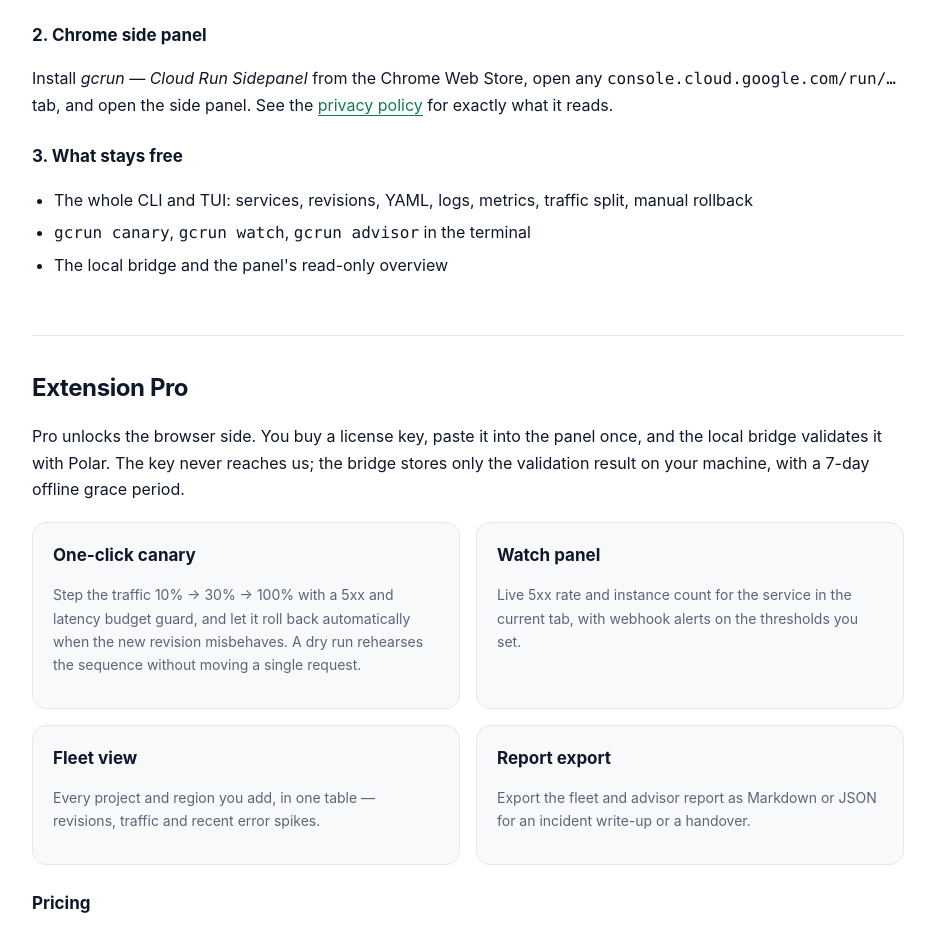
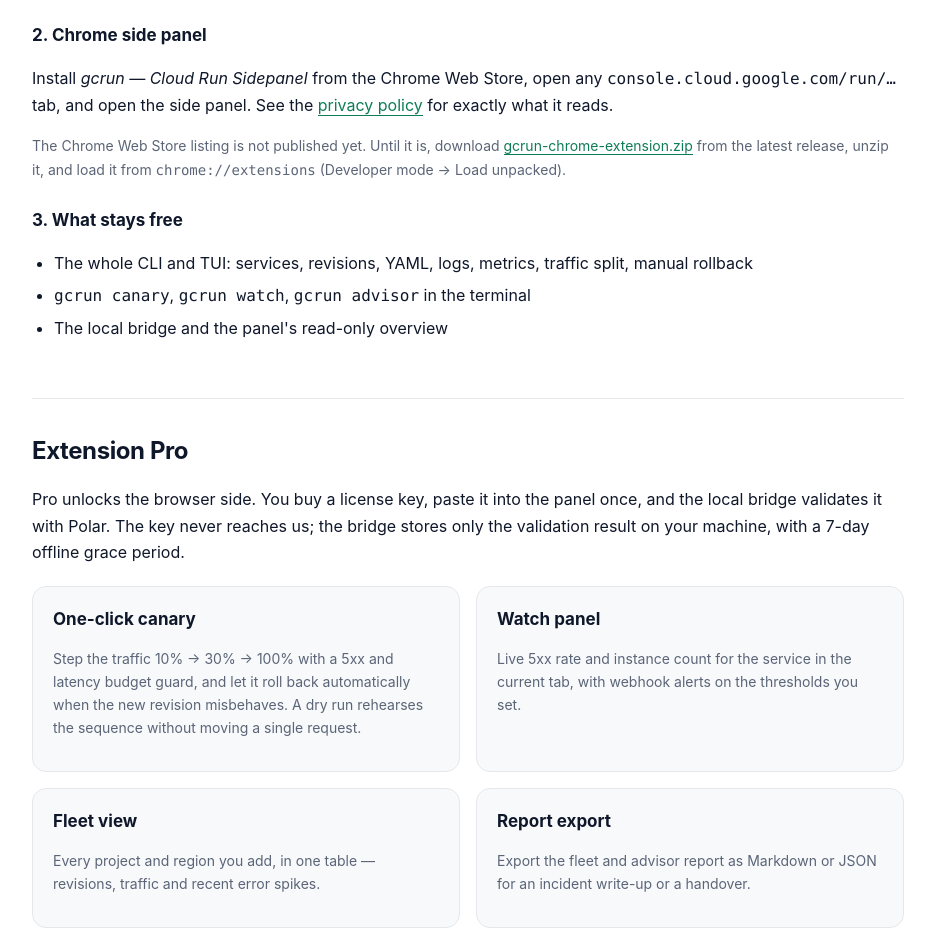
Before and after one commit to zitrocy/gcrun-releases, a plain HTML site: page index.html in a window 1280 px wide. Shown: the part 945-1879 px from the top of the page, without its empty margins (172-1107 px from the left). Drawn offline with Linux system fonts and the light colour scheme.

Commit message:
docs: note manual extension install until store listing is live

```diff
--- a/index.html
+++ b/index.html
@@ -89,6 +89,10 @@ gcrun serve            # local bridge the Chrome side panel talks to (127.0.0.1:
     <p>Install <em>gcrun — Cloud Run Sidepanel</em> from the Chrome Web Store, open any
       <code>console.cloud.google.com/run/…</code> tab, and open the side panel. See the
       <a href="privacy.html">privacy policy</a> for exactly what it reads.</p>
+    <p class="small">The Chrome Web Store listing is not published yet. Until it is, download
+      <a href="https://github.com/zitrocy/gcrun-releases/releases/latest/download/gcrun-chrome-extension.zip">gcrun-chrome-extension.zip</a>
+      from the latest release, unzip it, and load it from <code>chrome://extensions</code>
+      (Developer mode &rarr; Load unpacked).</p>
 
     <h3>3. What stays free</h3>
     <ul>
```
